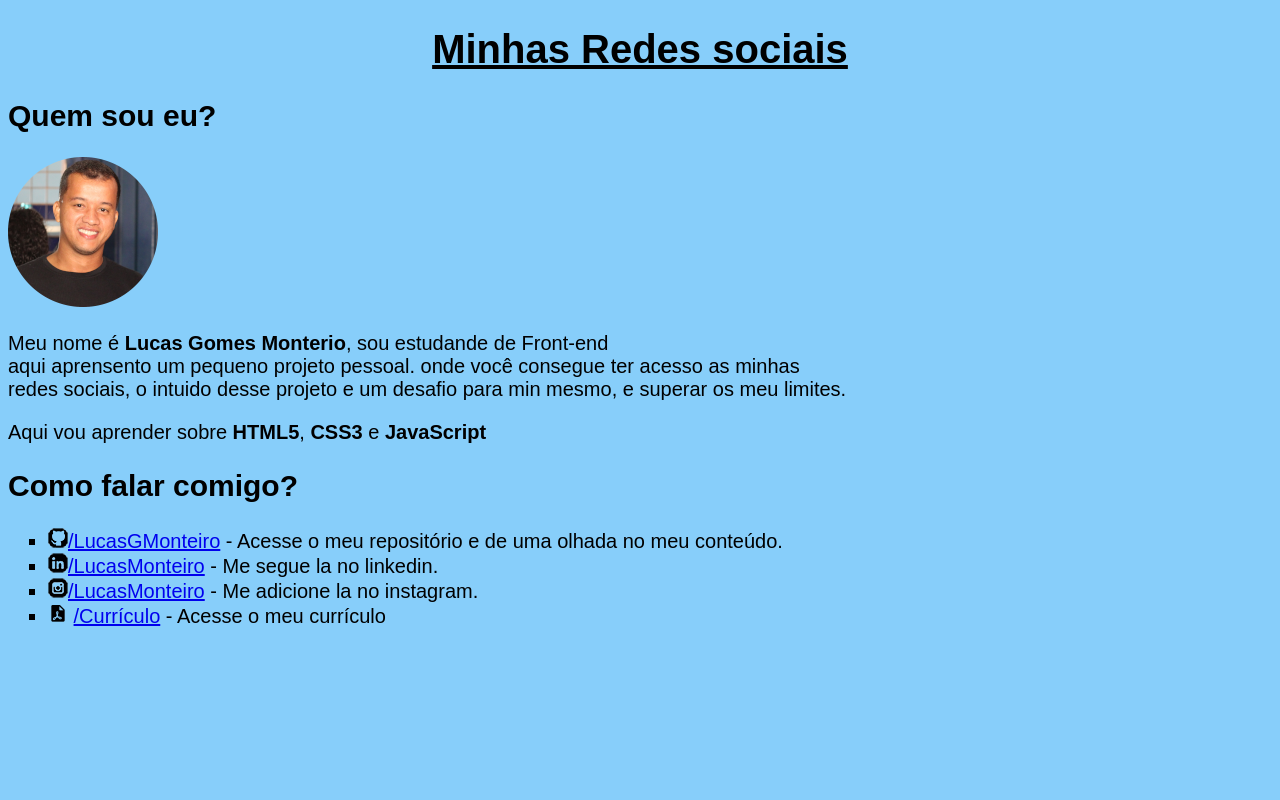
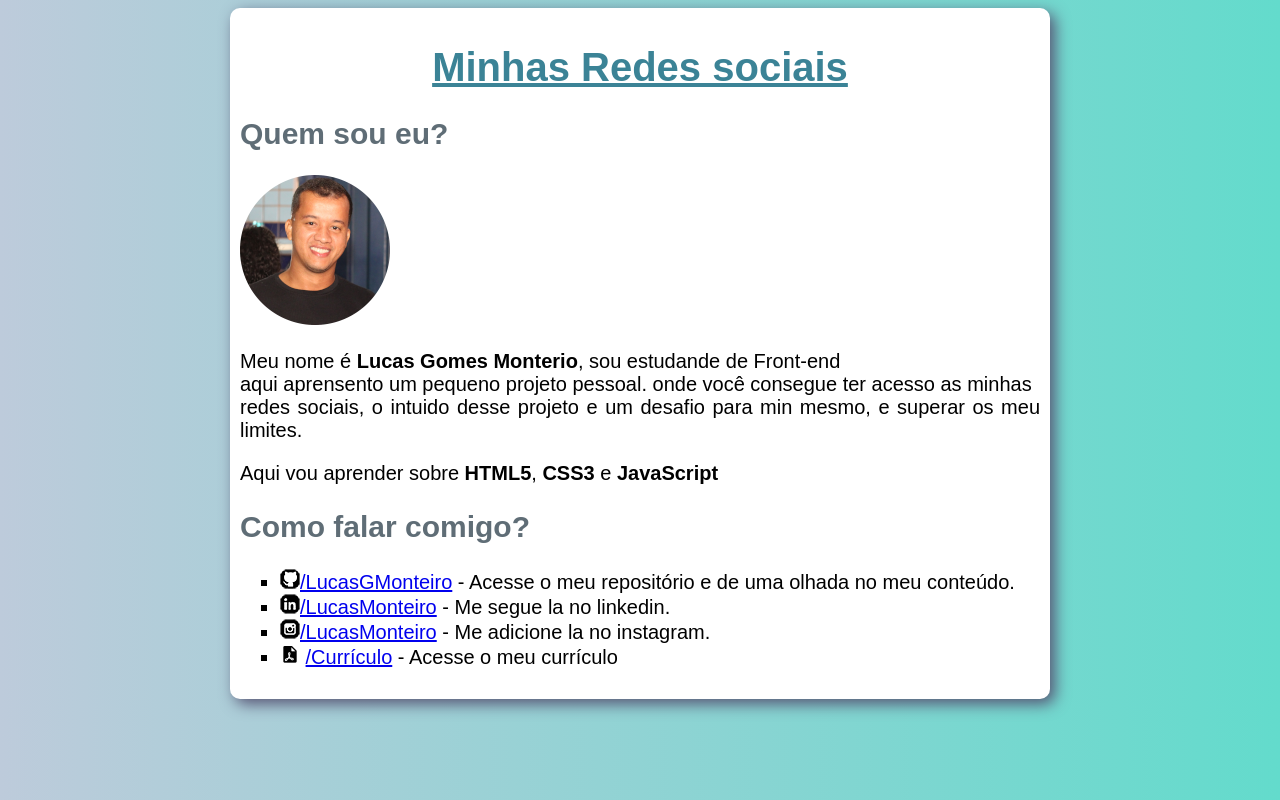
Before and after one commit to LucasGMonteiro/Projeto-Pessoal, a plain HTML site: page index.html in a window 1280 px wide. Drawn offline with Linux system fonts and the light colour scheme.

Commit message:
iniciando uma nova pagina
alterando as formas

```diff
--- a/index.html
+++ b/index.html
@@ -10,6 +10,7 @@
 </head>
 
 <body>
+    <main>
         <h1>Minhas Redes sociais</h1>
         <h2>Quem sou eu?</h2>
         <img src="imagens/foto-perfil.png" alt="minha foto">
@@ -20,7 +21,8 @@
         <h2>Como falar comigo?</h2>
         <ul type="square">
             <li><img src="imagens/icone-github.png" alt="github"><a
-                href="https://github.com/LucasGMonteiro">/LucasGMonteiro</a> - Acesse o meu repositório e de uma olhada
+                    href="https://github.com/LucasGMonteiro">/LucasGMonteiro</a> - Acesse o meu repositório e de uma
+                olhada
                 no meu conteúdo.</li>
             <li><img src="imagens/icone-linkedin.png" alt="linkedin"><a
                     href="https://www.linkedin.com/in/lucas-monteiro-8332951b7/">/LucasMonteiro</a> - Me segue la no
@@ -29,7 +31,11 @@
                     href="https://www.instagram.com/lucas_gomonteiro?utm_source=qr&igsh=MTh5dHo5ZGV0MHo4cg==">/LucasMonteiro</a>
                 - Me adicione la no instagram.</li>
             <li><img src="imagens/pdf.png" alt="pdf">
-        <a href="documentos/Lucas GM Currículo motorista.pdf" download="Lucas GM Currículo motorista.pdf" type="application/pdf" target="_blank" rel="nex">/Currículo</a> - Acesse o meu currículo</li>
+                <a href="documentos/Lucas GM Currículo motorista.pdf" download="Lucas GM Currículo motorista.pdf"
+                    type="application/pdf" target="_blank" rel="nex">/Currículo</a> - Acesse o meu currículo
+            </li>
         </ul>
+    </main>
 </body>
+
 </html>
--- a/style.css
+++ b/style.css
@@ -1,13 +1,32 @@
+@charset "UTF-8";
+
+* {
+    font-family: Arial, Helvetica, sans-serif;
+    /*height: 100%;*/
+}
+
 body {
-    background-color: lightskyblue;
-    font-family: Arial, Helvetica, sans-serif;
+    background-image: linear-gradient(to right, #BDCBDB, #63DBCC);
     font-size: 20px;
 }
 
+main {
+    background-color: white;
+    border-radius: 10px;
+    box-shadow: 5px 5px 15px #575474;
+    width: 800px;
+    padding: 10px;
+    margin: auto;
+}
+
 h1 {
-    color: black;
+    color: #3b8396;
     text-decoration: underline;
     text-align: center;
+}
+
+h2 {
+    color: #172c38b0;
 }
 
 p {
```
Lines whose indentation alone changed are shown as unchanged.
